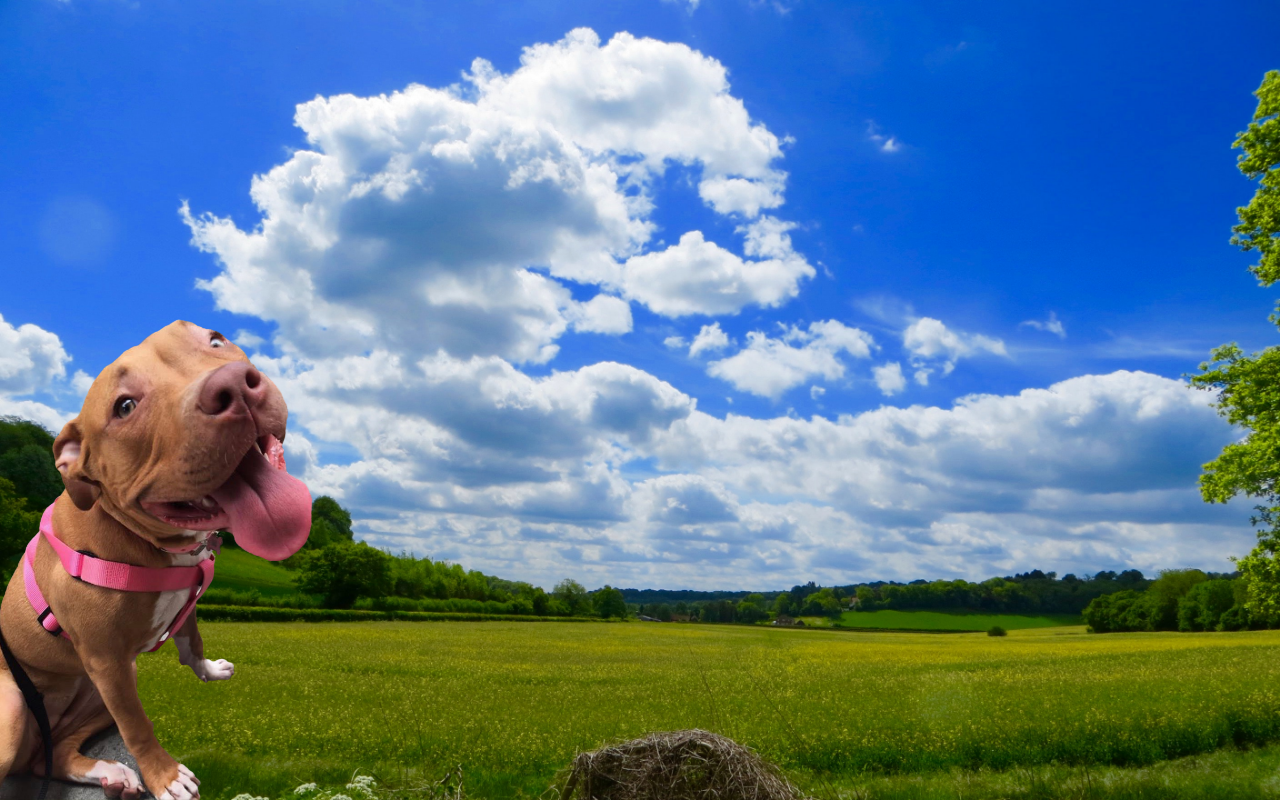
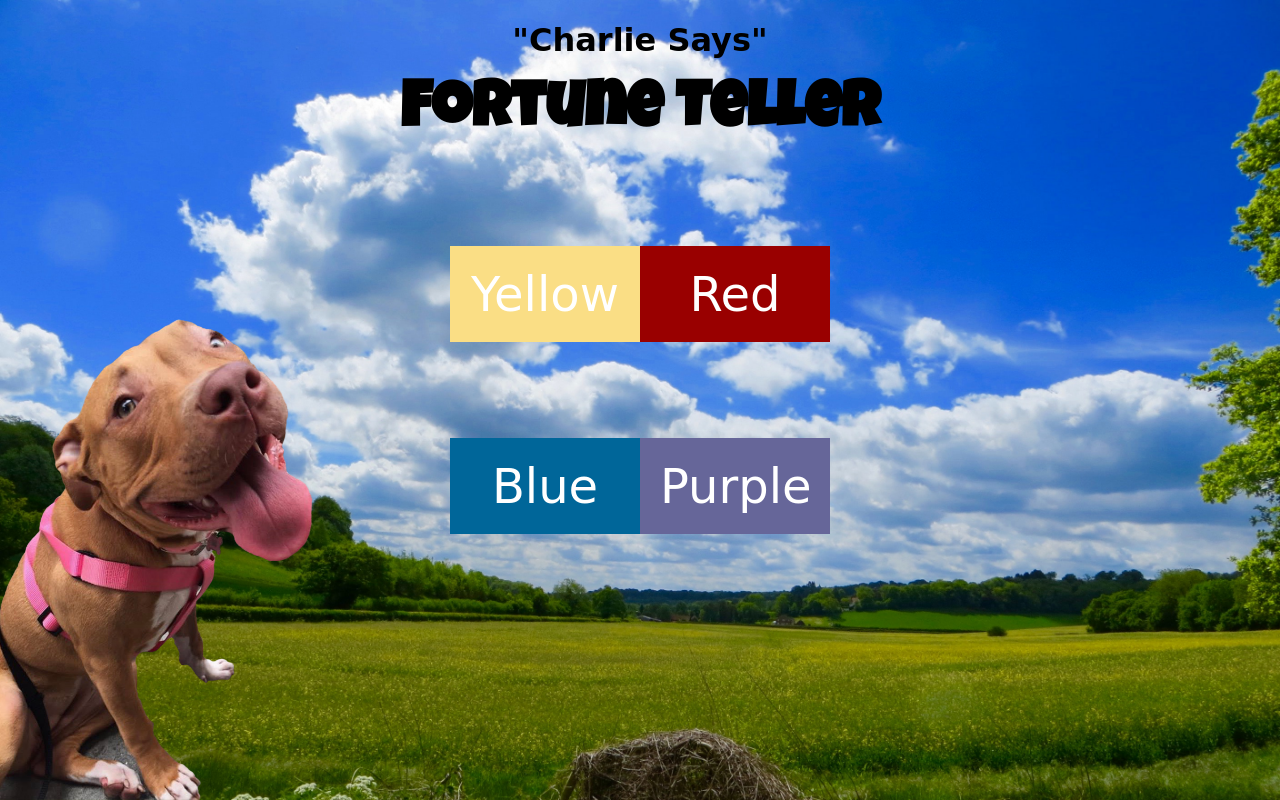
Before and after one commit to courtneyehancock/p3-hancock-courtney, a website: page index.html in a window 1280 px wide. Drawn offline with Linux system fonts and the light colour scheme; a web font is replaced by a local one.

Commit message:
Add style to fortune teller

```diff
--- a/index.html
+++ b/index.html
@@ -9,6 +9,10 @@
 
 		<link type="text/css" rel="stylesheet" href="main.css" />
 
+    <!--GOOGLE FONTS-->
+    <link href="https://fonts.googleapis.com/css?family=Luckiest+Guy&display=swap" rel="stylesheet">
+    <link href="https://fonts.googleapis.com/css?family=Give+You+Glory&display=swap" rel="stylesheet">
+
 		<meta name="viewport" content="width=device-width, initial-scale=1">
 
 		<!--[if lt IE 9]>
@@ -18,7 +22,28 @@
 	</head>
 
 	<body>
+    <main>
+      <h1 class="title1">"Charlie Says"</h1>
+      <h2 class="title2">Fortune Teller</h2>
 
+      <div class="top">
+        <div>
+          <p class="yellow">Yellow</p>
+        </div>
+        <div>
+          <p class="red">Red</p>
+        </div>
+      </div>
+
+      <div class="bottom">
+        <div>
+          <p class="blue">Blue</p>
+        </div>
+        <div>
+          <p class="purple">Purple</p>
+        </div>
+      </div>
+    </main>
 
     <footer>
       <img class="charlie" src="images/charlie.png" alt="charlie"/>
--- a/main.css
+++ b/main.css
@@ -3,6 +3,34 @@ body {
   background-repeat: no-repeat;
   background-size: cover;
   background-color: #024421;
+}
+
+.title1,
+.title2 {
+  text-align: center;
+}
+
+.title2 {
+  font-size: 4em;
+  margin-top: 0;
+}
+h1,
+p {
+  font-family: 'Give You Glory', cursive;
+}
+
+h2 {
+    font-family: 'Luckiest Guy', cursive;
+}
+
+.top {
+  display: flex;
+  justify-content: center;
+}
+
+.bottom {
+  display: flex;
+  justify-content: center;
 }
 
 .charlie {
@@ -11,6 +39,45 @@ body {
   position: fixed;
   bottom: 0px;
   margin-left: -10px;
+}
+
+.yellow {
+  padding: 20px;
+  background-color: #fade85;
+  color: #fff;
+  font-size: 3rem;
+  width: 150px;
+  text-align: center;
+
+}
+
+.red {
+  padding: 20px;
+  background-color: #990000;
+  color: #fff;
+  font-size: 3rem;
+  width: 150px;
+  text-align: center;
+}
+
+.blue {
+  padding: 20px;
+  background-color: #006699;
+  color: #fff;
+  font-size: 3rem;
+  width: 150px;
+  text-align: center;
+
+}
+
+.purple {
+  padding: 20px;
+  background-color: #666699;
+  color: #fff;
+  font-size: 3rem;
+  width: 150px;
+  text-align: center;
+
 }
 
 /*Fortune Movement Classes========================================*/
```
